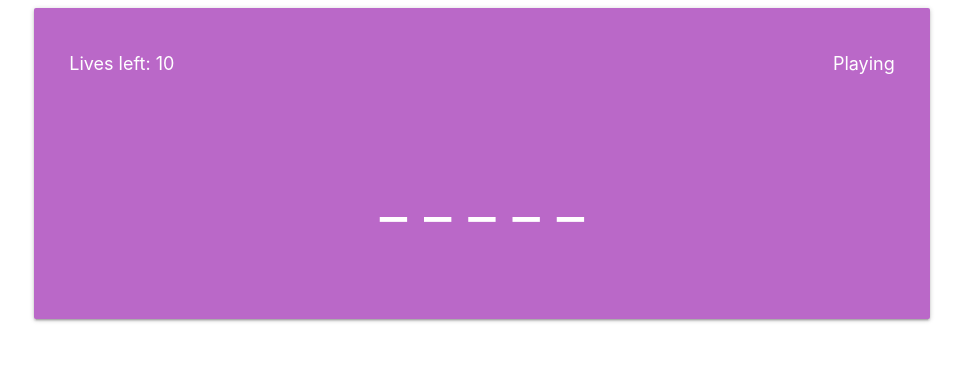
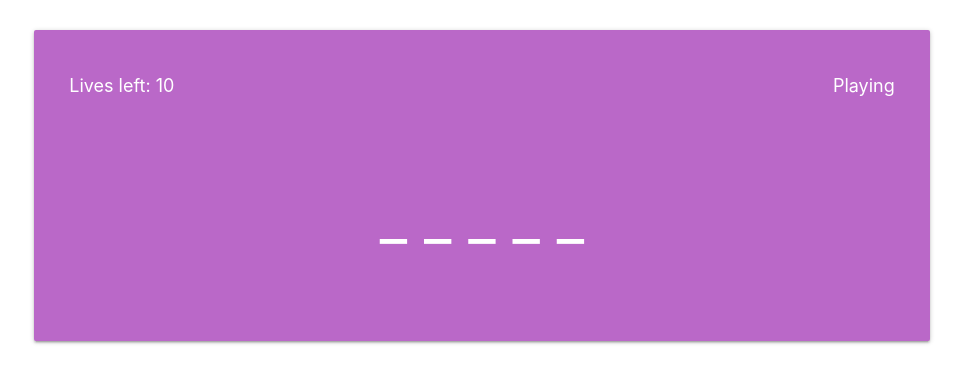
Before and after one commit to moz5691/hangman, a plain HTML site: page index.html in a window 1280 px wide. Shown: the whole page, without its empty margins (158-1121 px from the left). Drawn offline with nearby package versions, Linux system fonts and the light colour scheme.

Commit message:
css update

```diff
--- a/style.css
+++ b/style.css
@@ -1,5 +1,7 @@
 body {
   color: white;
+  width: 100%;
+  margin-top: 30px;
 }
 
 #game-field {
```
